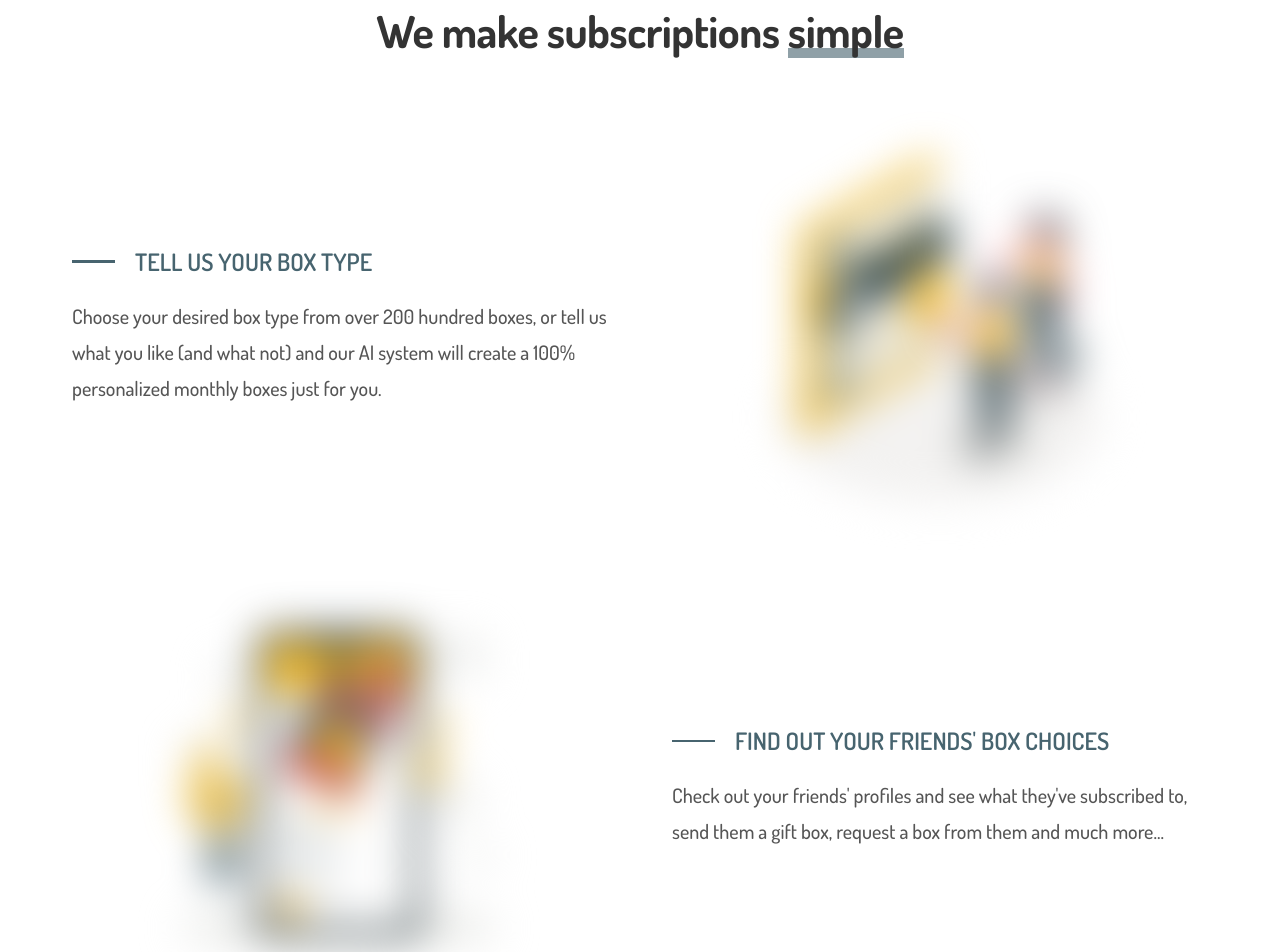
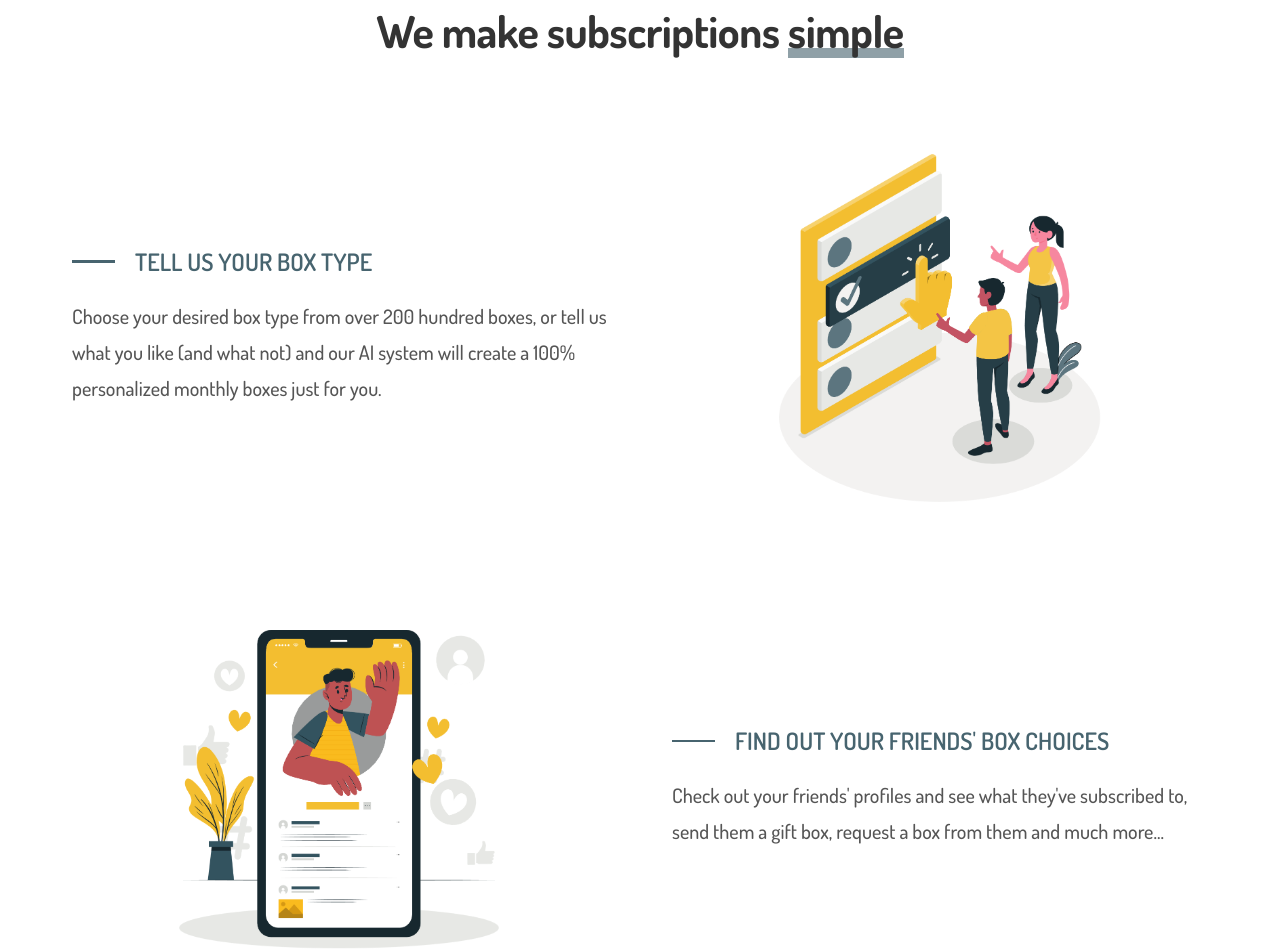
Before and after one commit to sabuhiteymurov/PickPock, a website built with Parcel: page index.html in a window 1280 px wide. Shown: the part 1109-2061 px from the top of the page. Built offline with nearby package versions, Linux system fonts and the light colour scheme.

Commit message:
Fixing lazy loading image functionality

```diff
--- a/sass/_style.scss
+++ b/sass/_style.scss
@@ -921,9 +921,9 @@
 }
 
 /* Lazy loading images */
-.lazy-img {
-  filter: blur(20px);
-}
+// .lazy-img {
+//   filter: blur(20px);
+// }
 
 /* Reveal sections */
 section.section {
```
